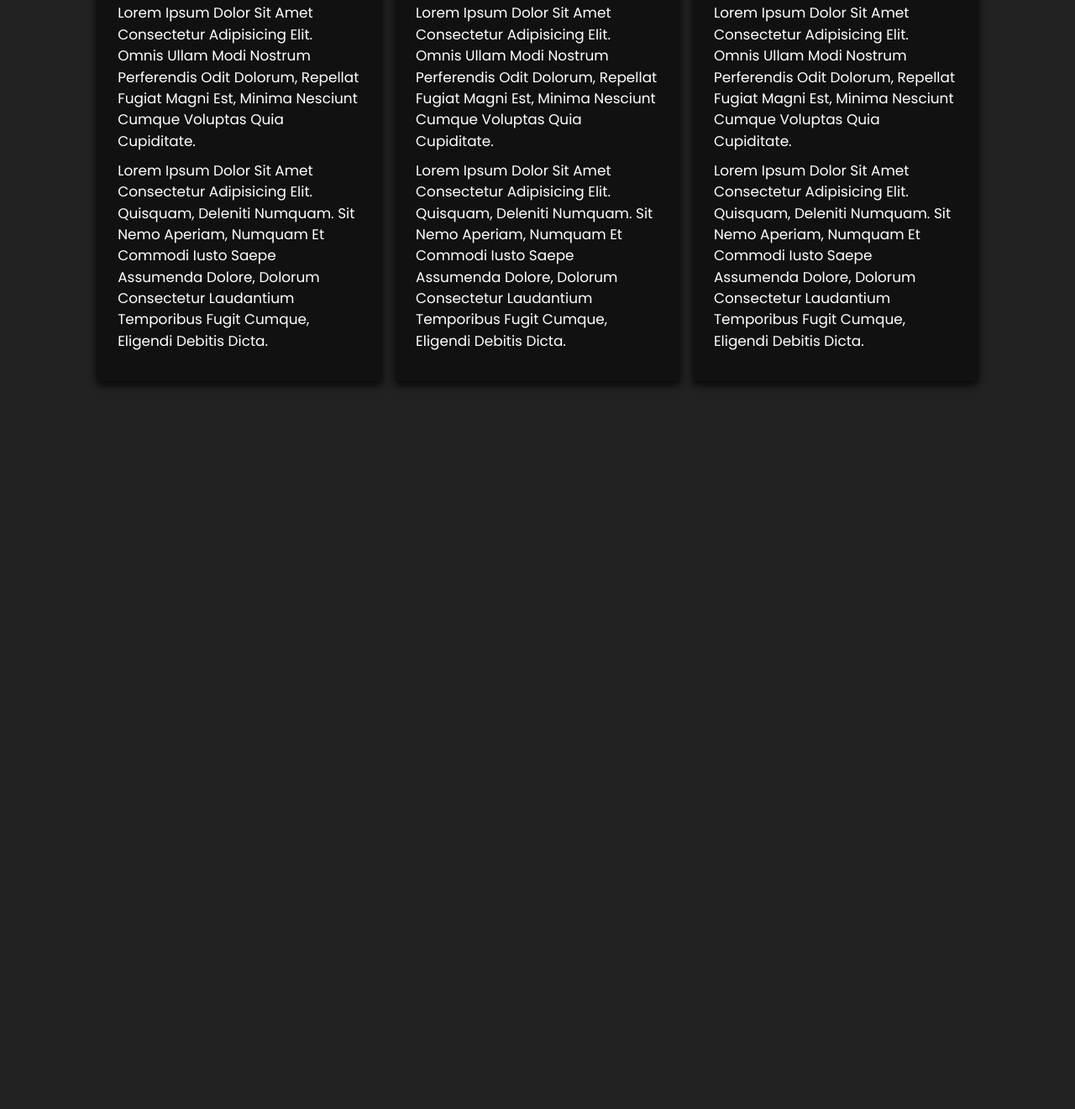
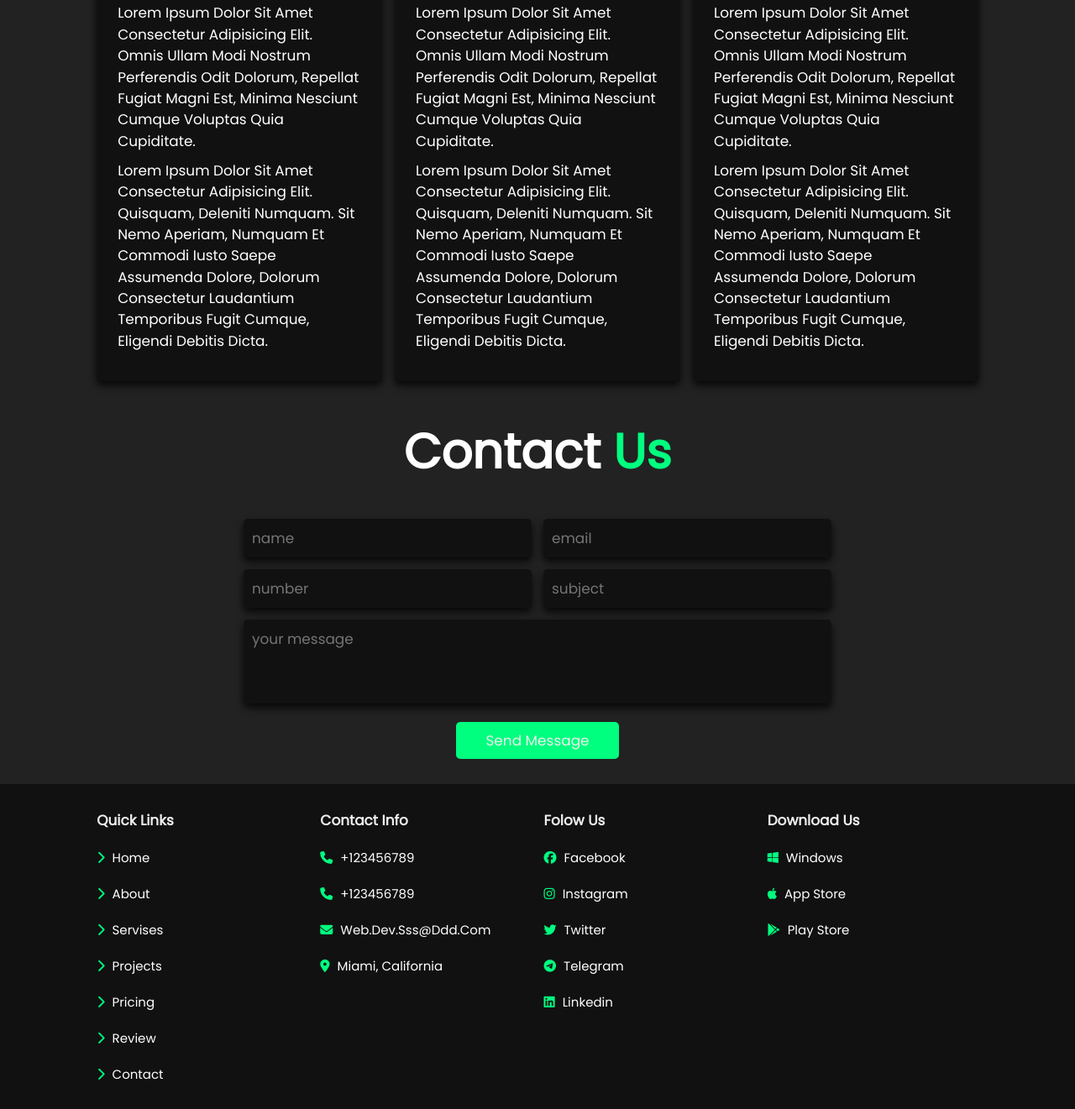
Before and after one commit to vadimoneplus/webDesignLanding, a plain HTML site: page index.html in a window 1280 px wide. Shown: the part 4630-5951 px from the top of the page at 84% size. Before the commit the page ends 5104 px from the top, so only its background shows below. Drawn offline with Linux system fonts and the light colour scheme.

Commit message:
04.07.2024

```diff
--- a/index.html
+++ b/index.html
@@ -139,7 +139,7 @@
   </section>
 
   <section class="projects" id="projects">
-    <h4 class="heading">Our<span>Projects</span></h4>
+    <h4 class="heading">Our<span> Projects</span></h4>
     <div class="box-container">
       <div class="box">
         <img src="images/p-1.jpg" alt="#">
@@ -239,7 +239,7 @@
 
         <div class="user">
 
-          <img src="/images/r_1.png" alt="#">
+          <img src="images/r_1.png" alt="#">
 
 
           <div class="info">
@@ -270,7 +270,7 @@
 
         <div class="user">
 
-          <img src="/images/r_2.png" alt="#">
+          <img src="images/r_2.png" alt="#">
 
 
           <div class="info">
@@ -301,7 +301,7 @@
 
         <div class="user">
 
-          <img src="/images/r_3.png" alt="#">
+          <img src="images/r_3.png" alt="#">
 
 
           <div class="info">
@@ -331,8 +331,72 @@
     </div>
 
   </section>
+  <section class="contact" id="contact">
+
+    <h4 class="heading">Contact<span> us</span></h4>
+
+    <form action="#">
+
+      <div class="input-box">
+        <input type="text" placeholder="name">
+        <input type="email" placeholder="email">
+      </div>
+
+      <div class="input-box">
+        <input type="number" placeholder="number">
+        <input type="text" placeholder="subject">
+      </div>
+
+      <textarea name="" id="" placeholder="your message"></textarea>
+
+      <input type="submit" value="send message" class="btn">
 
 
+    </form>
+
+  </section>
+
+
+  <section class="footer" id="footer">
+
+    <div class="box-container">
+
+      <div class="box">
+        <h4>quick links</h4>
+        <a href="#home"><i class="fas fa-chevron-right"></i> home </a>
+        <a href="#about"><i class="fas fa-chevron-right"></i> about </a>
+        <a href="#servises"><i class="fas fa-chevron-right"></i> servises </a>
+        <a href="#projects"><i class="fas fa-chevron-right"></i> projects </a>
+        <a href="#pricing"><i class="fas fa-chevron-right"></i> pricing </a>
+        <a href="#review"><i class="fas fa-chevron-right"></i> review </a>
+        <a href="#contact"><i class="fas fa-chevron-right"></i> contact </a>
+      </div>
+
+      <div class="box">
+        <h4>contact info</h4>
+        <a href="#"><i class="fas fa-phone"></i> +123456789 </a>
+        <a href="#"><i class="fas fa-phone"></i> +123456789 </a>
+        <a href="#"><i class="fas fa-envelope"></i> web.dev.sss@ddd.com </a>
+        <a href="#"><i class="fas fa-map-marker-alt"></i> Miami, California </a>
+      </div>
+
+      <div class="box">
+        <h4>folow us</h4>
+        <a href="#"><i class="fab fa-facebook"></i> facebook </a>
+        <a href="#"><i class="fab fa-instagram"></i> instagram </a>
+        <a href="#"><i class="fab fa-twitter"></i> twitter </a>
+        <a href="#"><i class="fab fa-telegram"></i> telegram </a>
+        <a href="#"><i class="fab fa-linkedin"></i> linkedin </a>
+      </div>
+
+      <div class="box">
+        <h4>download us</h4>
+        <a href="#"><i class="fab fa-windows"></i> windows </a>
+        <a href="#"><i class="fab fa-apple"></i> app store</a>
+        <a href="#"><i class="fab fa-google-play"></i> play store</a>
+      </div>
+    </div>
+  </section>
 
 
   <script>
--- a/style.css
+++ b/style.css
@@ -478,34 +478,34 @@ section {
   font-size: var(--medium-sz);
 }
 
-.pricing .box-container .box .price{
+.pricing .box-container .box .price {
   font-size: var(--medium-sz);
   color: var(--text-color-1);
   font-weight: 800;
 }
 
-.pricing .box-container .box .pricei{
+.pricing .box-container .box .pricei {
   color: var(--text-color-2);
   font-size: var(--small-sz);
 }
 
-.pricing .box-container .box ul{
+.pricing .box-container .box ul {
   padding: 1rem 0;
 }
 
-.pricing .box-container .box ul li{
+.pricing .box-container .box ul li {
   padding: 0.7rem 0;
   font-size: var(--small-sz);
   color: var(--text-color-2);
 }
 
-.pricing .box-container .box ul li i{
+.pricing .box-container .box ul li i {
   padding-right: 0.5rem;
   color: var(--main-color);
 }
 
 
-.review .box-container{
+.review .box-container {
   display: flex;
   justify-content: center;
   align-items: center;
@@ -513,7 +513,7 @@ color: var(--text-color-2);
   gap: 1.5rem;
 }
 
-.review .box-container .box{
+.review .box-container .box {
   flex: 1 1 30rem;
   box-shadow: var(--box-shadow);
   background: var(--bg-color-2);
@@ -521,13 +521,13 @@ color: var(--text-color-2);
   border-radius: 0.5rem;
 }
 
-.review .box-container .box .user{
+.review .box-container .box .user {
   display: flex;
   align-items: center;
   padding-bottom: 1rem;
 }
 
-.review .box-container .box .user img{
+.review .box-container .box .user img {
   width: 7rem;
   height: 7rem;
   border-radius: 50%;
@@ -535,34 +535,109 @@ color: var(--text-color-2);
   margin-right: 1rem;
 }
 
-.review .box-container .box .user .fa-quote-right{
+.review .box-container .box .user .fa-quote-right {
   color: var(--main-color);
   font-size: var(--big-sz);
   margin-left: auto;
 }
 
-.review .box-container .box .user .info h3{
+.review .box-container .box .user .info h3 {
   color: var(--text-color-1);
   font-size: var(--small-sz);
   padding-bottom: 0.5rem;
 }
 
-.review .box-container .box .user .info .stars{
+.review .box-container .box .user .info .stars {
   color: var(--main-color);
   font-size: var(--small-sz);
 }
 
-.review .box-container .box .user .info span{
+.review .box-container .box .user .info span {
   color: var(--text-color-1);
   font-size: var(--small-sz);
 }
 
-.review .box-container .box p{
+.review .box-container .box p {
   color: var(--text-color-2);
   font-size: var(--small-sz);
   padding-bottom: 1rem;
   line-height: 1.5;
 }
+
+.contact form {
+  max-width: 70rem;
+  margin: 1rem auto;
+  text-align: center;
+}
+
+.contact form .input-box {
+  display: flex;
+  justify-content: space-between;
+  flex-wrap: wrap;
+}
+
+.contact form .input-box input,
+.contact form textarea {
+  width: 100%;
+  padding: 1rem;
+  font-size: var(--small-sz);
+  color: var(--text-color-1);
+  background: var(--bg-color-2);
+  border-radius: 0.5rem;
+  box-shadow: var(--box-shadow);
+  margin: 0.7rem 0;
+  text-transform: none;
+}
+
+.contact form .input-box input {
+  width: 49%;
+}
+
+.contact form textarea {
+  height: 10rem;
+  resize: none;
+}
+
+.footer {
+  background: var(--bg-color-2);
+}
+
+.footer .box-container {
+  display: flex;
+  justify-content: center;
+  flex-wrap: wrap;
+  gap: 1.5rem;
+}
+
+.footer .box-container .box {
+  flex: 1 1 25rem;
+}
+
+.footer .box-container .box h4 {
+  font-size: var(--small-sz);
+  color: var(--text-color-1);
+  padding: 1rem 0;
+}
+
+.footer .box-container .box a {
+  display: block;
+  font-size: 1.5rem;
+  color: var(--text-color-2);
+  padding: 1rem 0;
+}
+
+.footer .box-container .box a i {
+  padding-right: 0.5rem;
+  color: var(--main-color);
+  transition: 0.5s;
+}
+
+.footer .box-container .box a:hover i {
+  padding-right: 1.5rem;
+}
+
+
+
 
 @media (max-width: 991px) {
   .header {
@@ -582,4 +657,7 @@ font-size: var(--small-sz);
     right: 2rem;
     width: 15rem;
   }
+    .contact form .input-box input{
+      width: 100%;
     }
+}
```
Lines whose indentation alone changed are shown as unchanged.
